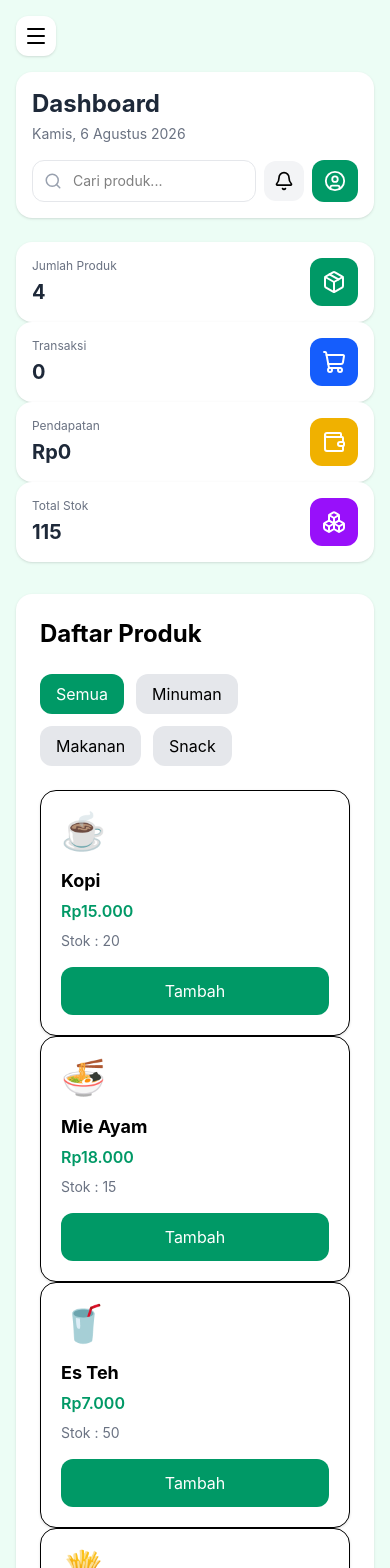
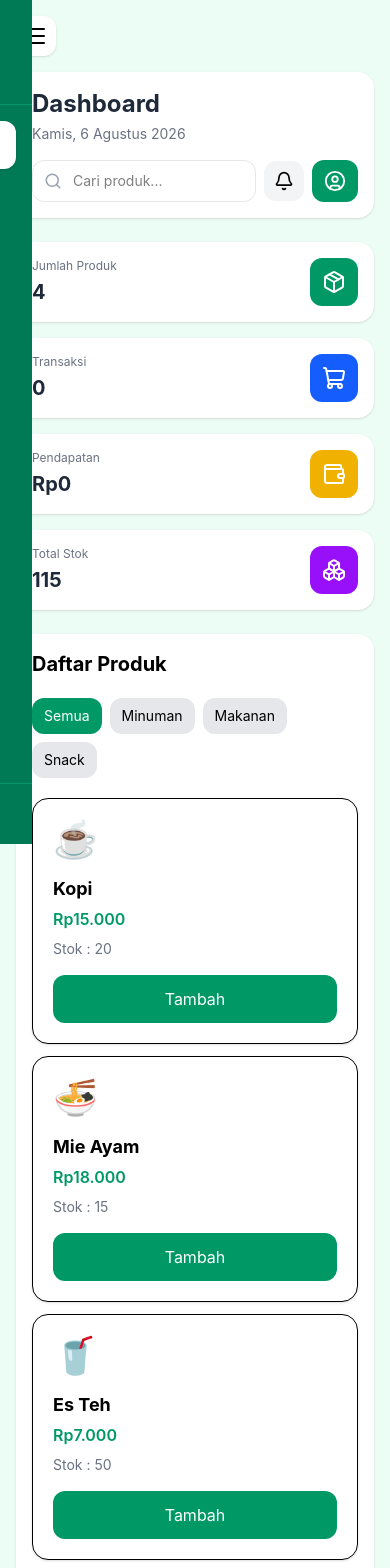
Before and after one commit to Binnnnn02/Cashier-in.id, a React (Vite) app: page / in a window 390 px wide. Shown: the top 1568 px of the page. Built offline with nearby package versions, Linux system fonts and the light colour scheme; sample sign-in values are in the browser's storage.

Commit message:
Fix responsive layout

```diff
--- a/src/layouts/MainLayout.jsx
+++ b/src/layouts/MainLayout.jsx
@@ -5,7 +5,7 @@ import Sidebar from "../components/layout/Sidebar";
 import Header from "../components/layout/Header";
 
 export default function MainLayout() {
-  const [open, setOpen] =useState(false);
+  const [open, setOpen] = useState(false);
 
   return (
     <div className="flex min-h-screen bg-emerald-50">
@@ -21,17 +21,23 @@ export default function MainLayout() {
       {/* Sidebar */}
       <div
         className={`
-        fixed lg:static z-50
-        h-screen
-        transition-all duration-300
-        ${open ? "translate-x-0" : "-translate-x-full lg:translate-x-0"}
+          fixed lg:static
+          inset-y-0 left-0
+          z-50
+          w-64
+          shrink-0
+          transition-transform duration-300
+          ${open
+            ? "translate-x-0"
+            : "-translate-x-full lg:translate-x-0"
+          }
         `}
       >
         <Sidebar closeSidebar={() => setOpen(false)} />
       </div>
 
-      {/* Content */}
-      <main className="flex-1 p-4 md:p-6 lg:p-8 overflow-x-hidden">
+      {/* Main */}
+      <main className="flex-1 min-w-0 p-4 md:p-6 lg:p-8 overflow-x-hidden">
 
         <button
           onClick={() => setOpen(true)}
@@ -42,7 +48,7 @@ export default function MainLayout() {
 
         <Header />
 
-        <div className="mt-6">
+        <div className="mt-6 w-full">
           <Outlet />
         </div>
 
--- a/src/pages/Dashboard.jsx
+++ b/src/pages/Dashboard.jsx
@@ -24,7 +24,9 @@ export default function Dashboard() {
   const categories = [
     "Semua",
     ...new Set(
-      products.map((product) => product.category)
+      products
+        .map((product) => product.category)
+        .filter(Boolean)
     ),
   ];
 
@@ -37,7 +39,7 @@ export default function Dashboard() {
         );
 
   const totalIncome = history.reduce(
-    (sum, trx) => sum + trx.total,
+    (sum, trx) => sum + Number(trx.total || 0),
     0
   );
 
@@ -45,16 +47,15 @@ export default function Dashboard() {
 
   const totalStock = products.reduce(
     (total, product) =>
-      total + Number(product.stock),
+      total + Number(product.stock || 0),
     0
   );
 
   return (
-    <div className="space-y-8">
+    <div className="space-y-6 sm:space-y-8">
 
       {/* Dashboard Card */}
-
-      <div className="grid grid-cols-1 sm:grid-cols-2 xl:grid-cols-4">
+      <div className="grid grid-cols-1 sm:grid-cols-2 xl:grid-cols-4 gap-4 sm:gap-6">
 
         <DashboardCard
           title="Jumlah Produk"
@@ -87,20 +88,19 @@ export default function Dashboard() {
       </div>
 
       {/* Produk & Keranjang */}
+      <div className="grid grid-cols-1 xl:grid-cols-3 gap-4 sm:gap-6">
 
-      <div className="grid grid-cols-1 xl:grid-cols-3">
-
+        {/* Daftar Produk */}
         <div className="xl:col-span-2">
 
-          <div className="bg-white rounded-2xl shadow-sm p-6">
+          <div className="bg-white rounded-2xl shadow-sm p-4 sm:p-6">
 
-            <h2 className="text-2xl font-bold mb-6">
+            <h2 className="text-xl sm:text-2xl font-bold mb-5 sm:mb-6">
               Daftar Produk
             </h2>
 
             {/* Filter */}
-
-            <div className="flex flex-wrap gap-3 mb-6">
+            <div className="flex flex-wrap gap-2 sm:gap-3 mb-5 sm:mb-6">
 
               {categories.map((category) => (
 
@@ -109,11 +109,20 @@ export default function Dashboard() {
                   onClick={() =>
                     setSelectedCategory(category)
                   }
-                  className={`px-4 py-2 rounded-xl transition ${
+                  className={`
+                    px-3
+                    sm:px-4
+                    py-2
+                    rounded-xl
+                    text-sm
+                    sm:text-base
+                    transition
+                    ${
                       selectedCategory === category
                         ? "bg-emerald-600 text-white"
                         : "bg-gray-200 hover:bg-gray-300"
-                  }`}
+                    }
+                  `}
                 >
                   {category}
                 </button>
@@ -123,24 +132,35 @@ export default function Dashboard() {
             </div>
 
             {/* Produk */}
+            <div className="grid grid-cols-1 sm:grid-cols-2 lg:grid-cols-3 gap-3 sm:gap-5">
 
-            <div className="grid grid-cols-1 sm:grid-cols-2 lg:grid-cols-3">
+              {filteredProducts.length > 0 ? (
 
-              {filteredProducts.map((product) => (
+                filteredProducts.map((product) => (
 
                   <ProductCard
                     key={product.id}
                     name={product.name}
                     image={product.image}
                     emoji={product.emoji}
-                  price={`Rp${product.price.toLocaleString(
-                    "id-ID"
-                  )}`}
+                    price={`Rp${Number(
+                      product.price || 0
+                    ).toLocaleString("id-ID")}`}
                     stock={product.stock}
-                  onAdd={() => addToCart(product)}
+                    onAdd={() =>
+                      addToCart(product)
+                    }
                   />
 
-              ))}
+                ))
+
+              ) : (
+
+                <div className="col-span-full py-10 text-center text-gray-400">
+                  Produk tidak ditemukan.
+                </div>
+
+              )}
 
             </div>
 
@@ -148,7 +168,12 @@ export default function Dashboard() {
 
         </div>
 
+        {/* Keranjang */}
+        <div className="w-full">
+
           <Cart />
+
+        </div>
 
       </div>
 
```
Lines whose indentation alone changed are shown as unchanged.
